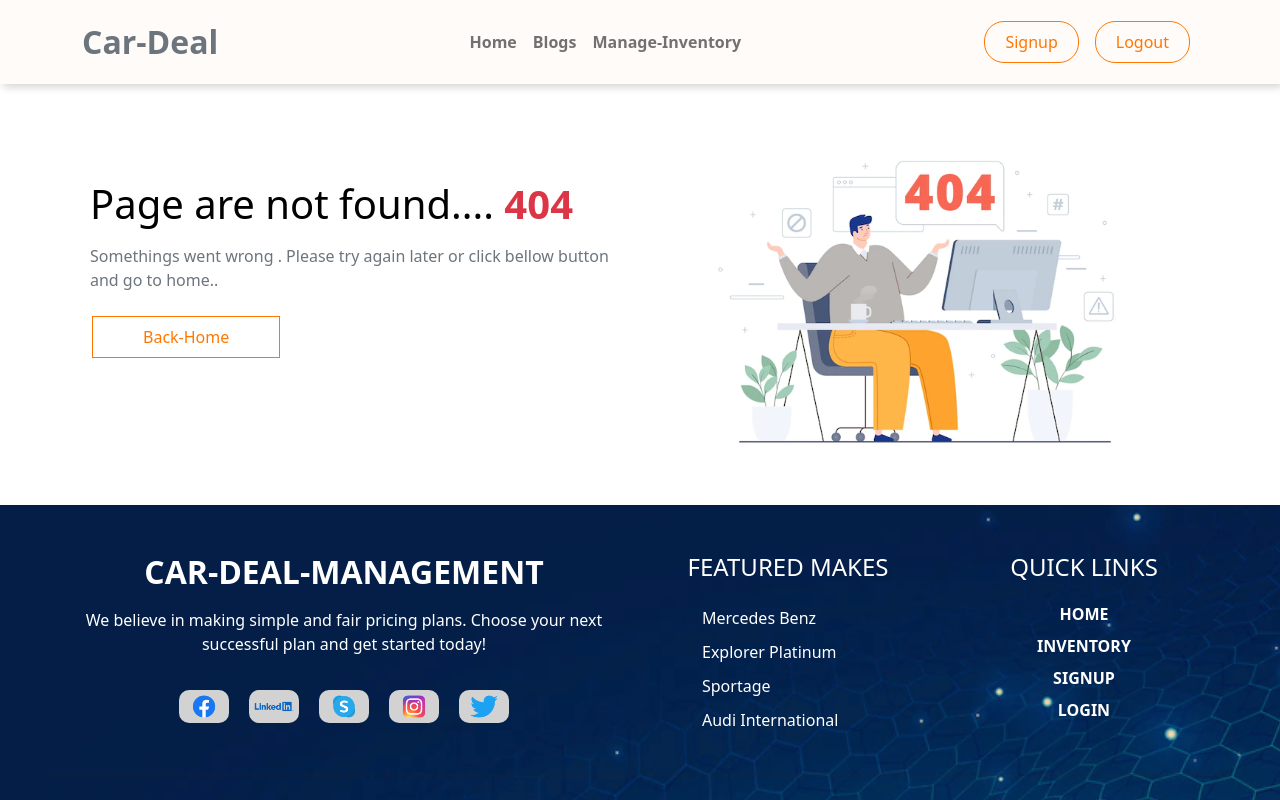
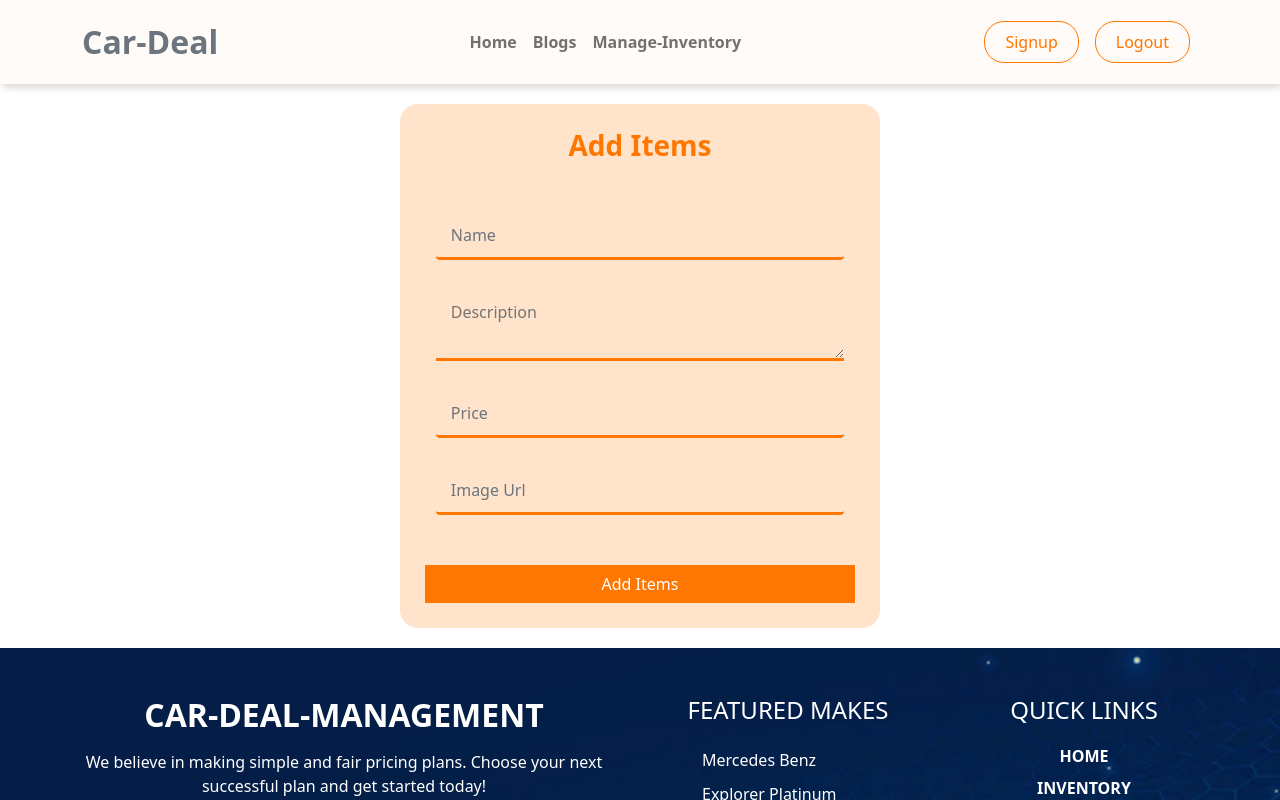
Before and after one commit to aonikpaulalock/Assiment-11, a React (Create React App) app: page /inventory/manageProduct/AddItem in a window 1280 px wide. Shown: the top 800 px of the page. Built offline with nearby package versions, Linux system fonts and the light colour scheme; no server answers; sample sign-in values are in the browser's storage.

Commit message:
Add Items

```diff
--- a/src/App.js
+++ b/src/App.js
@@ -13,6 +13,7 @@ import Notfound from './Pages/Seared/Notfound/Notfound';
 import RequireAuth from './Pages/Seared/RequireAuth/RequireAuth';
 import ManageProducts from './Pages/ManageProducts/ManageProducts';
 import InventoryDetails from './Pages/InventoryDetails/InventoryDetails';
+import AddItems from './Pages/AddItems/AddItems';
 
 function App() {
   return (
@@ -33,6 +34,14 @@ function App() {
           {
             <RequireAuth>
               <ManageProducts />
+            </RequireAuth>
+          }>
+
+        </Route>
+        <Route path="/inventory/manageProduct/AddItem" element=
+          {
+            <RequireAuth>
+              <AddItems/>
             </RequireAuth>
           }>
 
--- a/src/Pages/AddItems/AddItems.js
+++ b/src/Pages/AddItems/AddItems.js
@@ -1,9 +1,57 @@
+import axios from 'axios';
 import React from 'react';
+import { Form } from 'react-bootstrap';
 
 const AddItems = () => {
+  const handleAddProduct = async (event) => {
+    event.preventDefault()
+    const name = event.target.name.value;
+    const description = event.target.description.value;
+    const price = event.target.price.value;
+    const img = event.target.img.value;
+    console.log(name, description, price, img);
+    const user = { name, description, price, img }
+    const { data } = await axios.post("http://localhost:5000/productAdd", user)
+    console.log(data)
+  }
   return (
     <div>
-      <h1>ADD User</h1>
+      <div className="form-background">
+        <Form onSubmit={handleAddProduct}>
+          <h3 className="heding">Add Items</h3>
+          <Form.Group className="">
+            <Form.Control type="text" name="name" placeholder="Name"
+              className="input"
+              required
+            />
+          </Form.Group>
+          <Form.Group className="">
+            <textarea
+              type="text"
+              name="description"
+              placeholder="Description"
+              className="input"
+              required />
+          </Form.Group>
+          <Form.Group className="">
+            <Form.Control
+              type="number"
+              name="price"
+              placeholder="Price"
+              className="input"
+              required />
+          </Form.Group>
+          <Form.Group className="">
+            <Form.Control
+              type="text"
+              name="img"
+              placeholder="Image Url"
+              className="input"
+              required />
+          </Form.Group>
+          <button type="submit" className="LogSign-Button">Add Items</button>
+        </Form>
+      </div>
     </div>
   );
 };
--- a/src/Pages/ManageTable/ManageTable.js
+++ b/src/Pages/ManageTable/ManageTable.js
@@ -14,7 +14,7 @@ const ManageTable = ({ product }) => {
         <td className="text-center pt-4 fw-bold">$ {price}</td>
         <td className="text-center pt-4">
           <button className="All-Button">Delete</button>
-          <button className="All-Button" onClick={()=>navigate("/") }>Add Items</button>
+          <button className="All-Button" onClick={()=>navigate("/inventory/manageProduct/AddItem") }>Add Items</button>
         </td>
       </tr>
     </tbody>
```
